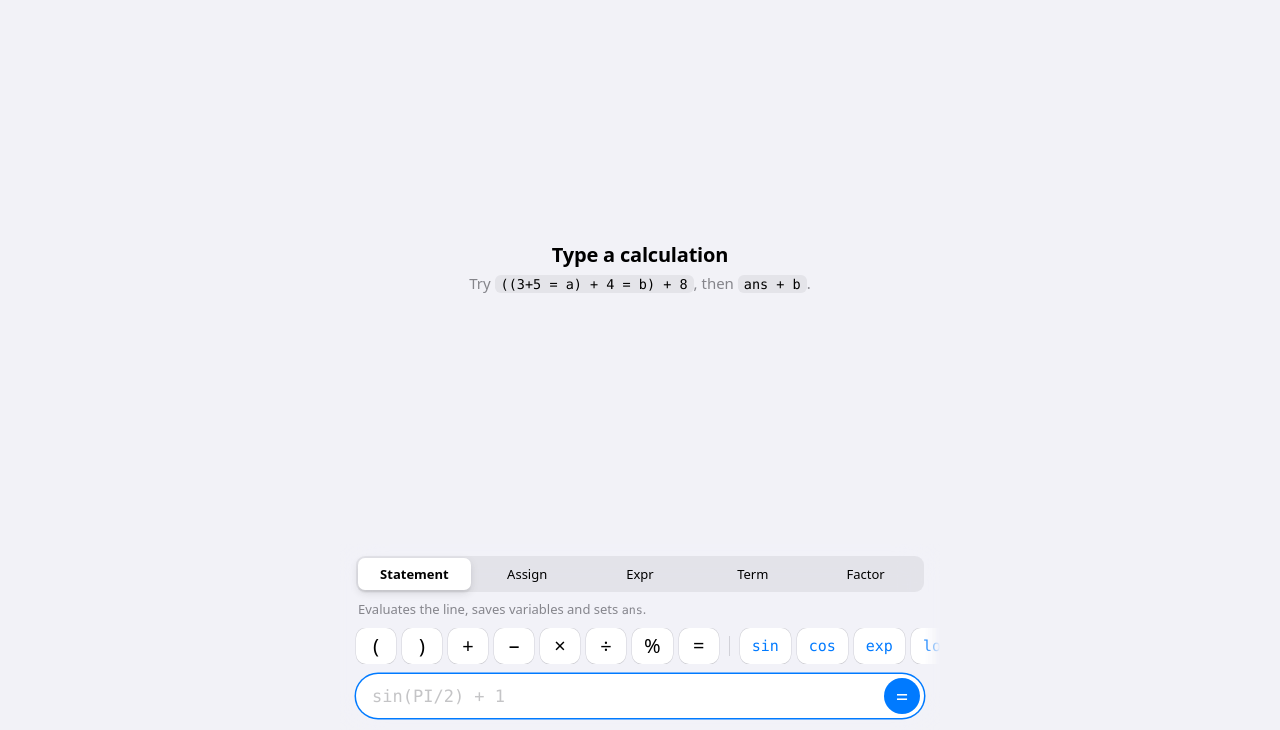
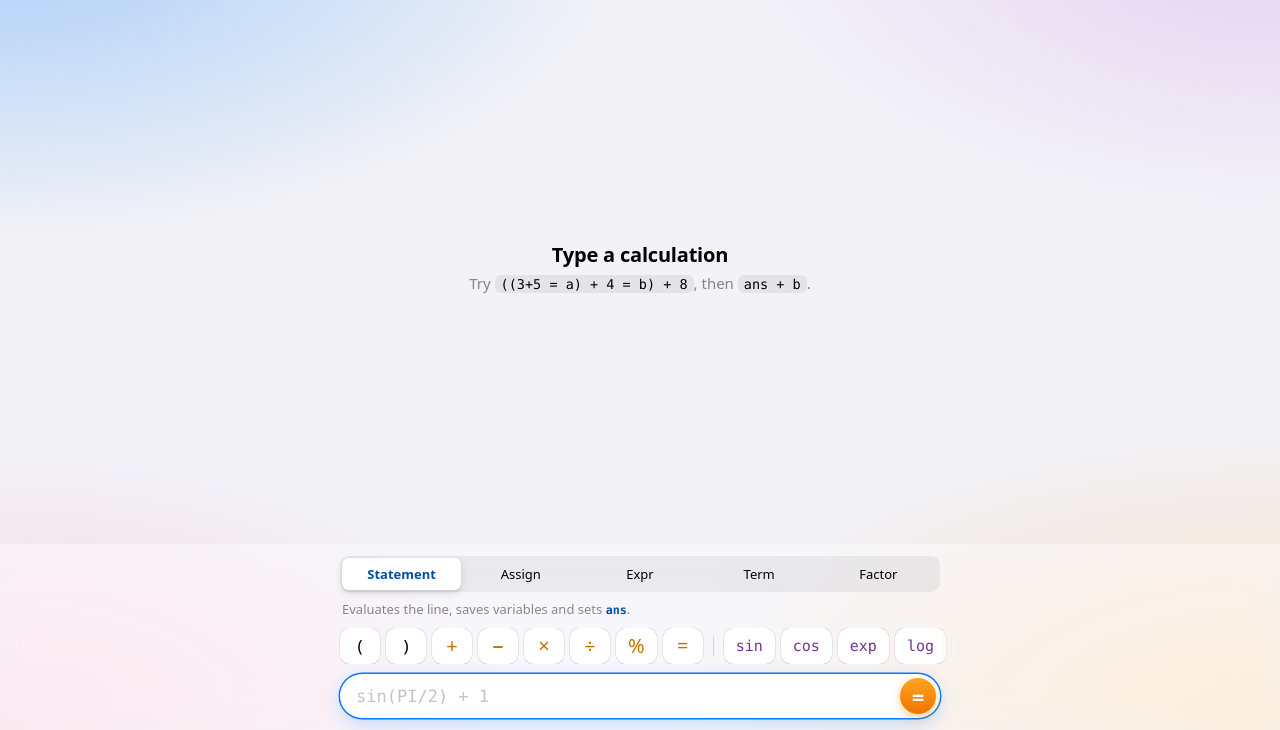
Before and after one commit to Dinoxh/Calculator-Web-Server, a website with bundled scripts: page static/index.html in a window 1280 px wide. Shown: the part 70-800 px from the top of the page. Built offline with nearby package versions, Linux system fonts and the light colour scheme; no server answers.

Commit message:
Add a color system: aurora backdrop and per-endpoint hues
Apple system hues throughout: a static aurora behind the translucent
bars, a gradient large title, orange operators and = like Calculator,
purple function keys, and colored endpoint tags on the tape. The chosen
endpoint's hue tints the segmented control, hint and focus ring, and
fades between endpoints via a registered --mode property. Text inks are
darkened in light mode to keep 4.5:1 contrast. Bars now span the window
with content aligned to the centered column.

```diff
--- a/frontend/app.ts
+++ b/frontend/app.ts
@@ -74,6 +74,7 @@ function addEntry(mode: Endpoint, line: string, text: string, isError: boolean):
   if (mode !== "statement") {
     const tag = document.createElement("span");
     tag.className = "entry-mode";
+    tag.dataset.mode = mode;
     tag.textContent = mode;
     lineEl.append(tag);
   }
--- a/frontend/keypad.ts
+++ b/frontend/keypad.ts
@@ -2,9 +2,12 @@ import { insertAtCaret, keepFocus } from "./insert.js";
 
 type Key = { label: string; insert: string; caretBack?: number; aria?: string };
 
-const operators: Key[] = [
+const parens: Key[] = [
   { label: "(", insert: "(" },
   { label: ")", insert: ")" },
+];
+
+const operators: Key[] = [
   { label: "+", insert: "+" },
   { label: "−", insert: "-", aria: "minus" },
   { label: "×", insert: "*", aria: "times" },
@@ -37,6 +40,7 @@ export function mountKeypad(row: HTMLElement, input: HTMLInputElement): void {
   divider.setAttribute("aria-hidden", "true");
 
   row.replaceChildren(
+    ...parens.map((k) => make(k, "paren")),
     ...operators.map((k) => make(k, "operator")),
     divider,
     ...functions.map((k) => make(k, "function")),
--- a/static/style.css
+++ b/static/style.css
@@ -1,6 +1,28 @@
 /* ---------- Tokens ---------- */
 
+/* Registered so it can transition: the whole UI shifts hue with the endpoint */
+@property --mode {
+  syntax: "<color>";
+  inherits: true;
+  initial-value: #007aff;
+}
+
 :root {
+  /* Apple system hues */
+  --blue: #007aff;
+  --green: #34c759;
+  --indigo: #5856d6;
+  --orange: #ff9500;
+  --pink: #ff2d55;
+  --purple: #af52de;
+  --teal: #30b0c7;
+  --mint: #00c7be;
+  --cyan: #32ade6;
+  --red-hue: #ff3b30;
+  /* How much of a hue survives when it's used for text: darkened in light mode for 4.5:1 */
+  --ink-mix: 65%;
+  --aurora: 1;
+
   --bg: #f2f2f7;
   --surface: #ffffff;
   --label: #000000;
@@ -12,7 +34,7 @@
   --accent: #007aff;
   --accent-label: #ffffff;
   --red: #ff3b30;
-  --material: rgba(242, 242, 247, 0.72);
+  --material: rgba(250, 250, 252, 0.6);
   --thumb: #ffffff;
   --thumb-shadow: 0 3px 8px rgba(0, 0, 0, 0.12), 0 3px 1px rgba(0, 0, 0, 0.04);
 
@@ -21,12 +43,33 @@
   --ease-in-out: cubic-bezier(0.77, 0, 0.175, 1);
   --press: 160ms;
 
+  --mode: var(--blue);
+  --mode-ink: color-mix(in srgb, var(--mode) var(--ink-mix), #000);
+  /* Operators are glyphs (3:1 is enough), so they keep more of the orange */
+  --orange-ink: color-mix(in srgb, var(--orange) min(100%, calc(var(--ink-mix) + 12%)), #000);
+  --purple-ink: color-mix(in srgb, var(--purple) var(--ink-mix), #000);
+
   --gutter: 16px;
+  --column: 600px;
+  /* Bars span the window; their content lines up with the centred column */
+  --inset: max(var(--gutter), (100% - var(--column)) / 2);
   --radius: 12px;
 }
 
 @media (prefers-color-scheme: dark) {
   :root {
+    --blue: #0a84ff;
+    --green: #30d158;
+    --indigo: #5e5ce6;
+    --orange: #ff9f0a;
+    --pink: #ff375f;
+    --purple: #bf5af2;
+    --teal: #40c8e0;
+    --mint: #63e6e2;
+    --cyan: #64d2ff;
+    --red-hue: #ff453a;
+    --ink-mix: 100%;
+    --aurora: 0.75;
     --bg: #000000;
     --surface: #1c1c1e;
     --label: #ffffff;
@@ -37,11 +80,19 @@
     --hairline: rgba(84, 84, 88, 0.6);
     --accent: #0a84ff;
     --red: #ff453a;
-    --material: rgba(22, 22, 24, 0.72);
+    --material: rgba(28, 28, 30, 0.55);
     --thumb: #636366;
     --thumb-shadow: 0 3px 8px rgba(0, 0, 0, 0.3);
   }
 }
+
+/* ---------- Endpoint color ---------- */
+
+:root { transition: --mode 250ms ease; }
+:root:has(#mode input[value="assignment"]:checked) { --mode: var(--green); }
+:root:has(#mode input[value="expression"]:checked) { --mode: var(--indigo); }
+:root:has(#mode input[value="term"]:checked) { --mode: var(--purple); }
+:root:has(#mode input[value="factor"]:checked) { --mode: var(--pink); }
 
 /* ---------- Base ---------- */
 
@@ -58,6 +109,21 @@ body {
   background: var(--bg);
   color: var(--label);
   font-size: 1.0625rem; /* 17px, the iOS body size */
+}
+
+/* Static aurora behind everything; the translucent bars pick it up through their blur.
+   Deliberately not animated: a looping background is distracting and vestibular-unfriendly. */
+body::before {
+  content: "";
+  position: fixed;
+  inset: 0;
+  z-index: -1;
+  pointer-events: none;
+  background:
+    radial-gradient(70% 55% at 0% 0%, color-mix(in srgb, var(--mode) calc(30% * var(--aurora)), transparent), transparent 70%),
+    radial-gradient(60% 50% at 100% 0%, color-mix(in srgb, var(--purple) calc(20% * var(--aurora)), transparent), transparent 70%),
+    radial-gradient(70% 55% at 100% 100%, color-mix(in srgb, var(--orange) calc(22% * var(--aurora)), transparent), transparent 70%),
+    radial-gradient(60% 50% at 0% 100%, color-mix(in srgb, var(--pink) calc(16% * var(--aurora)), transparent), transparent 70%);
 }
 
 button, input { font: inherit; color: inherit; }
@@ -92,9 +158,7 @@ code {
 .app {
   display: flex;
   flex-direction: column;
-  max-width: 600px;
   min-height: 100dvh;
-  margin: 0 auto;
 }
 
 /* Translucent chrome: content scrolls underneath */
@@ -104,8 +168,8 @@ code {
   background: var(--material);
   -webkit-backdrop-filter: blur(20px) saturate(180%);
   backdrop-filter: blur(20px) saturate(180%);
-  padding-left: max(var(--gutter), env(safe-area-inset-left));
-  padding-right: max(var(--gutter), env(safe-area-inset-right));
+  padding-left: max(var(--inset), env(safe-area-inset-left));
+  padding-right: max(var(--inset), env(safe-area-inset-right));
 }
 
 .bar.top {
@@ -141,6 +205,10 @@ h1 {
   font-weight: 700;
   line-height: 1.1;
   letter-spacing: -0.02em;
+  background: linear-gradient(100deg, var(--mode-ink), var(--purple-ink) 55%, var(--orange-ink));
+  -webkit-background-clip: text;
+  background-clip: text;
+  color: transparent;
 }
 
 .text-button {
@@ -209,7 +277,7 @@ h1 {
   display: flex;
   flex-direction: column;
   justify-content: flex-end;
-  padding: 16px var(--gutter);
+  padding: 16px var(--inset);
 }
 
 .empty {
@@ -276,11 +344,13 @@ h1 {
 }
 
 .entry-mode {
+  --tag: var(--blue);
   display: inline-block;
   margin-right: 8px;
   padding: 1px 6px;
   border-radius: 5px;
-  background: var(--fill);
+  background: color-mix(in srgb, var(--tag) 16%, transparent);
+  color: color-mix(in srgb, var(--tag) var(--ink-mix), #000);
   font-family: system-ui, -apple-system, sans-serif;
   font-size: 0.6875rem;
   font-weight: 600;
@@ -288,6 +358,11 @@ h1 {
   text-transform: uppercase;
   vertical-align: 1px;
 }
+
+.entry-mode[data-mode="assignment"] { --tag: var(--green); }
+.entry-mode[data-mode="expression"] { --tag: var(--indigo); }
+.entry-mode[data-mode="term"] { --tag: var(--purple); }
+.entry-mode[data-mode="factor"] { --tag: var(--pink); }
 
 .entry-result {
   max-width: 100%;
@@ -360,7 +435,7 @@ h1 {
 }
 .segmented label span { transition: opacity 100ms ease-out; }
 .segmented label:active span { opacity: 0.5; transition: none; }
-.segmented input:checked + span { font-weight: 600; }
+.segmented input:checked + span { font-weight: 600; color: var(--mode-ink); }
 .segmented label:has(input:focus-visible) {
   outline: 3px solid color-mix(in srgb, var(--accent) 50%, transparent);
   border-radius: 7px;
@@ -385,6 +460,7 @@ h1 {
   font-size: 0.8125rem;
   color: var(--label-2);
 }
+.mode-hint code { color: var(--mode-ink); font-weight: 600; }
 
 .keys {
   display: flex;
@@ -411,11 +487,17 @@ h1 {
   font-size: 1.0625rem;
   transition: transform var(--press) var(--ease-out), background-color var(--press) ease;
 }
-.key.operator { font-size: 1.25rem; font-weight: 400; }
+.key.operator { font-size: 1.25rem; font-weight: 500; color: var(--orange-ink); }
+.key.paren { color: var(--label); }
 .key.function {
   font-family: ui-monospace, "SF Mono", Menlo, monospace;
   font-size: 0.9375rem;
-  color: var(--accent);
+  color: var(--purple-ink);
+}
+@media (hover: hover) and (pointer: fine) {
+  .key.operator:hover { background: color-mix(in srgb, var(--orange) 12%, var(--surface)); }
+  .key.function:hover { background: color-mix(in srgb, var(--purple) 12%, var(--surface)); }
+  .key.paren:hover { background: color-mix(in srgb, var(--label) 6%, var(--surface)); }
 }
 .key:active { transform: scale(0.95); background: var(--fill-strong); }
 
@@ -448,7 +530,10 @@ h1 {
   font-size: 1.0625rem; /* ≥16px so iOS doesn't zoom on focus */
 }
 .field input::placeholder { color: var(--label-3); }
-.field:focus-within { box-shadow: 0 0 0 1.5px var(--accent); }
+.field { transition: box-shadow 200ms ease; }
+.field:focus-within {
+  box-shadow: 0 0 0 1.5px var(--mode), 0 6px 20px color-mix(in srgb, var(--mode) 22%, transparent);
+}
 
 .equals {
   flex: none;
@@ -456,10 +541,12 @@ h1 {
   height: 36px;
   border: 0;
   border-radius: 50%;
-  background: var(--accent);
-  color: var(--accent-label);
+  /* Calculator's orange */
+  background: linear-gradient(180deg, #ffa51f, #f07400);
+  box-shadow: 0 3px 10px color-mix(in srgb, var(--orange) 45%, transparent);
+  color: #ffffff;
   font-size: 1.375rem;
-  font-weight: 500;
+  font-weight: 600;
   line-height: 1;
   transition: transform var(--press) var(--ease-out), opacity var(--press) ease;
 }
@@ -498,6 +585,8 @@ h1 {
 
 @media (prefers-contrast: more) {
   :root {
+    --ink-mix: 50%;
+    --aurora: 0.4;
     --label-2: var(--label);
     --hairline: var(--label);
     --fill: rgba(120, 120, 128, 0.28);
```
